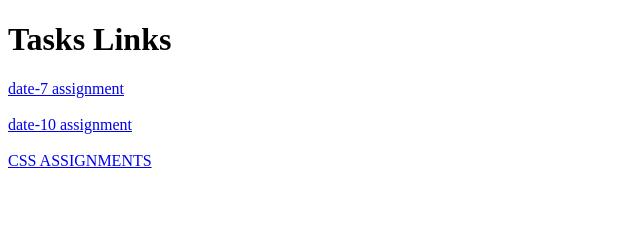
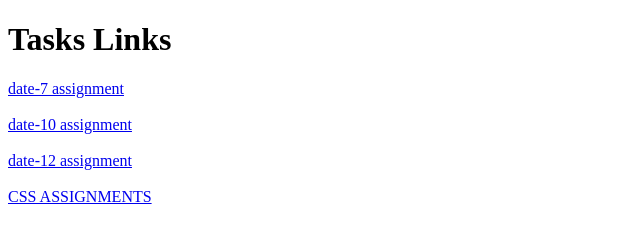
Before and after one commit to vakavamsi098/repo1, a plain HTML site: page index.html in a window 1280 px wide. Shown: the whole page, without its empty margins (0-640 px from the left). Drawn offline with Linux system fonts and the light colour scheme.

Commit message:
commit13

```diff
--- a/index.html
+++ b/index.html
@@ -4,9 +4,10 @@
    <h1>Tasks Links</h1>
 </head>
 <body>
-    <a href="./7iframesumm/ifrasum.html">date-7 assignment</a>
-    <br><br>
+    <a href="./7iframesumm/ifrasum.html">date-7 assignment</a><br><br>
     <a href="./day10/hdate10.html">date-10 assignment</a><br><br>
+   <a href="./bokadvid/hadvd.html">date-12 assignment</a><br><br>
+
     <a href="./css/hcss.html">CSS ASSIGNMENTS</a>
 </body>
 </html>
```
